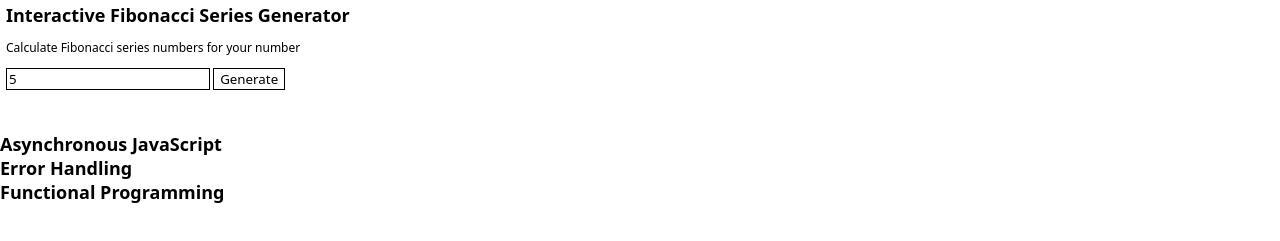
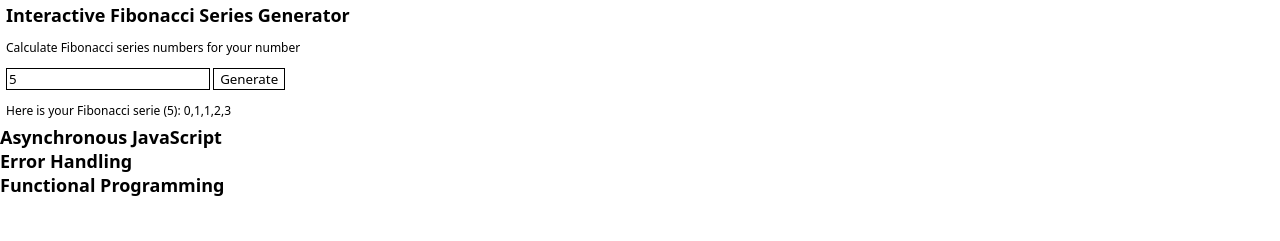
Before and after one commit to GreenCatInForest/javaScript-challenges-app, a plain HTML site: page index.html in a window 1280 px wide. Both pictures are taken after typing "5" into the empty fields and a click on the button "Generate". Shown: the part 53-294 px from the top of the page. Drawn offline with Linux system fonts and the light colour scheme.

```diff
--- a/index.html
+++ b/index.html
@@ -31,9 +31,8 @@
           <input type="number" id="numberForFibonacciGenerator" placeholder="Enter the number" required>
           <button type="submit" id="numberForFibonacciGeneratorButton">Generate</button>
         </form>
-        <p id="resultFibonacci"></p>
-        <p></p>
-        <p></p>
+        <div id="resultFibonacci">
+        </div>
       </section>
 
       <section>
--- a/scripts/app.js
+++ b/scripts/app.js
@@ -2,7 +2,10 @@
 let handleNumberFromFibonacci = document.querySelector(
   "#numberForFibonacciGeneratorButton"
 );
-let resultFinonacci = document.querySelector("#resultFibonacci");
+let cardArticleFibonacciResult = document.createElement("article");
+document
+  .querySelector("#resultFibonacci")
+  .appendChild(cardArticleFibonacciResult);
 
 let calculateFibonacci = () => {
   array = [0, 1];
@@ -45,10 +48,20 @@
   }
 };
 
+let cardConstructorFibonacciResult = () => {
+  cardArticleFibonacciResult.innerHTML = `
+  <p>Here is your Fibonacci serie (${numberForFibonacci.value}): ${array}</p>`;
+  document
+    .querySelector("#resultFibonacci")
+    .appendChild(cardArticleFibonacciResult);
+};
+
 let handleNumberFromFibonacciGenerator = (event) => {
   event.preventDefault();
+  cardArticleFibonacciResult.remove();
   console.log("success");
   calculateFibonacci();
+  cardConstructorFibonacciResult();
 };
 
 handleNumberFromFibonacci.addEventListener(
```
